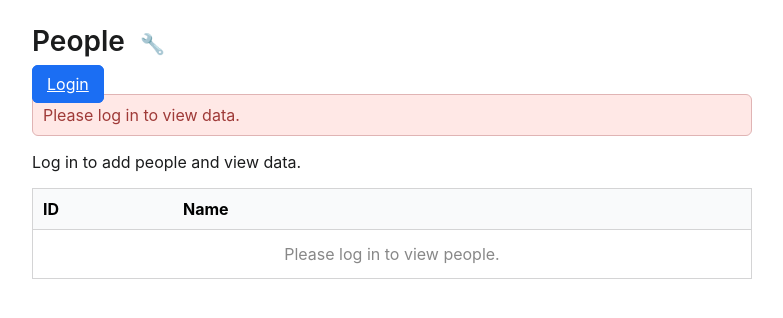
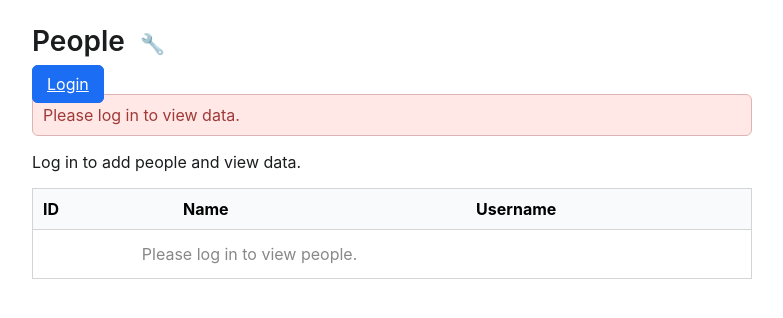
Before and after one commit to tonytregcdw/docker-flask-app-test1, a Flask app: page / in a window 1280 px wide. Shown: the top 318 px of the page, without its empty margins (248-1031 px from the left). Run offline with Flask 3, Linux system fonts and the light colour scheme.

Commit message:
add username to mongodb

```diff
--- a/app/templates/index.html
+++ b/app/templates/index.html
@@ -31,6 +31,7 @@
         <tr>
           <th class="th id">ID</th>
           <th class="th">Name</th>
+          <th class="th">Username</th>
         </tr>
       </thead>
       <tbody>
@@ -39,6 +40,7 @@
             <tr>
               <td class="td id muteds">{{ person['id'] }}</td>
               <td class="td">{{ person['name'] }}</td>
+              <td class="td">{{ person['username'] }}</td>
             </tr>
           {% endfor %}
         {% elif username %}
```
